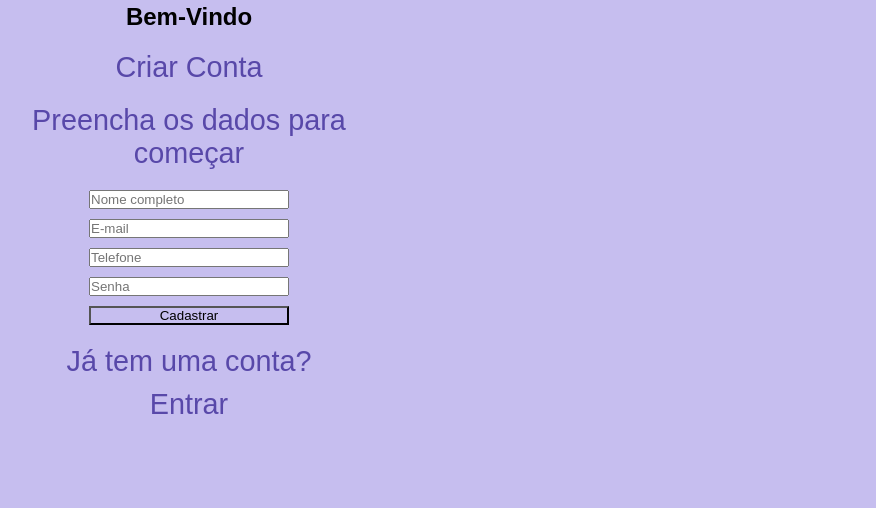
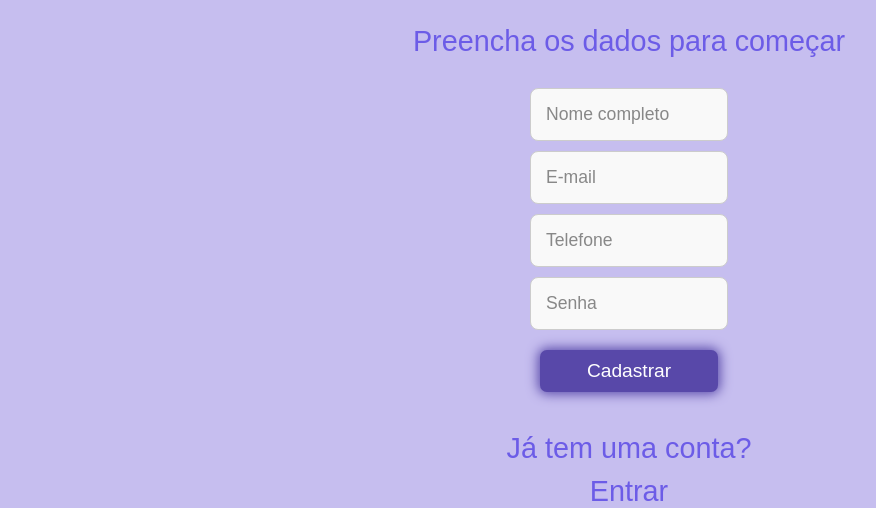
Before and after one commit to santtanahs/Projeto-Fintech---Flash-Finance---Fiap, a plain HTML site: page pages/cadastro.html in a window 1280 px wide. Shown: the part 356-864 px from the top of the page, without its empty margins (11-887 px from the left). Before the commit the page ends 800 px from the top, so only its background shows below. Drawn offline with Linux system fonts and the light colour scheme.

Commit message:
Nova tela de cadastro

```diff
--- a/css/cadastro.css
+++ b/css/cadastro.css
@@ -0,0 +1,116 @@
+
+.flash_logo {
+    width: 200px;
+    height: 200px;
+    margin: 20px auto;
+    border-radius: 50%;
+    box-sizing: border-box;
+    box-shadow: var(--box-shadow) 0 0 30px 2px;
+
+
+    /* object-fit: cover; */
+    /* object-position: center; */
+}
+.container {
+    width: 100%;
+    height: 100vh;
+    display: flex;
+    justify-content: center;
+    align-items: center;
+    flex-direction: column; /* Deixando itens empilhados 1 embaixo do outro */
+    gap: 20px;
+}
+
+.container h1 {
+    font-size: 3rem;
+    color: var(--primary-color);
+    text-align: center;
+}
+
+.container h2 {
+    font-size: 2rem;
+    color: var(--secundary-color2);
+    text-align: center;
+}
+
+.container p {
+    font-size: 1.8rem;
+    color: var(--secundary-color2);
+    text-align: center;
+    max-width: 600px;
+}
+
+/* .login_register {
+    font-size: 1.2rem;
+    text-align: center;
+    display: flex;
+    justify-content: center;
+    align-items: center;
+    flex-direction: column; /* Deixando itens empilhados 1 embaixo do outro */
+    /* gap: 20px;     */
+/* } */
+
+.form {
+    padding: 10px 1px;
+    /* width: 300px; */
+    /* display: flex; */
+    /* flex-direction: column; */
+    /* gap: 15px; */
+    /* margin: 10px; */
+}
+
+/* Estilos para o formulário como um todo (opcional, mas útil) */
+.cadastro-form {
+    display: flex; /* Para organizar os itens em coluna */
+    flex-direction: column; /* Coloca os itens um abaixo do outro */
+    gap: 15px; /* Espaço entre os campos e o botão */
+    width: 80%; /* Largura do formulário, ajuste conforme necessário */
+    max-width: 400px; /* Largura máxima para não ficar muito grande em telas largas */
+    margin: 20px auto; /* Centraliza o formulário na página */
+    padding: 20px; /* Espaçamento interno se quiser uma área de fundo para o form */
+    /* background-color: rgba(255, 255, 255, 0.1); */ /* Exemplo de fundo levemente transparente */
+    /* border-radius: 10px; */ /* Bordas arredondadas */
+}
+
+/* Estilos para os campos de entrada (input) */
+.input-field {
+    width: 100%; /* Ocupa toda a largura disponível do .cadastro-form */
+    padding: 15px; /* Aumenta a altura e o espaçamento interno do texto */
+    font-size: 1.1em; /* Aumenta o tamanho da fonte */
+    border: 1px solid #ccc; /* Borda padrão */
+    border-radius: 8px; /* Bordas mais arredondadas para um visual moderno */
+    box-sizing: border-box; /* Garante que o padding e a borda não aumentem a largura total */
+    background-color: #f9f9f9; /* Fundo mais claro para os campos */
+    color: #333; /* Cor do texto */
+}
+
+/* Estilos para o placeholder (o texto "Nome completo", "E-mail" etc.) */
+.input-field::placeholder {
+    color: #888;
+    font-size: 1em;
+}
+
+
+.btn {
+    margin: 10px;
+    padding: 10px 20px;
+    font-size: 1.2rem;
+    color: var(--letter);
+    background-color: var(--primary-color);
+    border: none;
+    border-radius: 7px;
+    cursor: pointer;
+    /* transition: background-color 5s ease; */
+    text-decoration: none; /* Remover sublinhado do link */
+    box-shadow: var(--primary-color) 0 0 12px 2px;
+}
+
+.btn:hover {
+    background-color: var(--secondary-color);
+    box-shadow: var(--secondary-color) 0 0 20px 3px;
+    color: #e7d5ff;
+    /* text-transform: uppercase; */
+    /* transition: background-color 0.1s ease, box-shadow 0.1s ease; */
+    /* transform: translateY(-4px); */
+    transform: translate(3px, -4px);
+}
--- a/css/style.css
+++ b/css/style.css
@@ -13,6 +13,7 @@ body {
 :root {
     --primary-color: #5848a9;
     --secondary-color: #7c6ff5;
+    --secundary-color2: #6c5ce7;
     --background-color: #C6BEEF;
     --text-color: #333;
     --border-radius: 8px;
@@ -49,5 +50,5 @@ body {
     box-shadow: 0 4px 12px var(--detail-black-bluish);
     text-align: center;
     width: 100%;
-    max-width: 400px;
+    /* max-width: 400px; */
 }
--- a/pages/cadastro.html
+++ b/pages/cadastro.html
@@ -5,7 +5,7 @@
     <meta charset="UTF-8">
     <meta name="viewport" content="width=device-width, initial-scale=1.0">
     <title>Flash Finance</title>
-    <link rel="stylesheet" href="/css/home.css">
+    <link rel="stylesheet" href="/css/cadastro.css">
     <link rel="stylesheet" href="/css/style.css">
 </head>
 
@@ -25,15 +25,15 @@
             <p>Preencha os dados para começar</p>
 
 
-            <form action="">
-                <input type="text" placeholder="Nome completo" required>
-                <input type="email" placeholder="E-mail" required>
-                <input type="tel" placeholder="Telefone" required>
-                <input type="password" placeholder="Senha" required>
-                <button type="submit" class="fundo-gradiente hover-laranja">Cadastrar</button>
+            <form class="form">
+                <input type="text" placeholder="Nome completo" required class="input-field">
+                <input type="email" placeholder="E-mail" required class="input-field">
+                <input type="tel" placeholder="Telefone" required class="input-field">
+                <input type="password" placeholder="Senha" required class="input-field">
+                <button type="submit" class="btn">Cadastrar</button>
             </form>
 
-            <p>Já tem uma conta? <a href="login.html" class="hover-color pb-3">Entrar</a></p>
+            <p>Já tem uma conta? <a href="login.html" class="hover-color">Entrar</a></p>
 
             <!-- <nav class="login_register">
                 <a href="#" class="btn">Nome</a>
```
